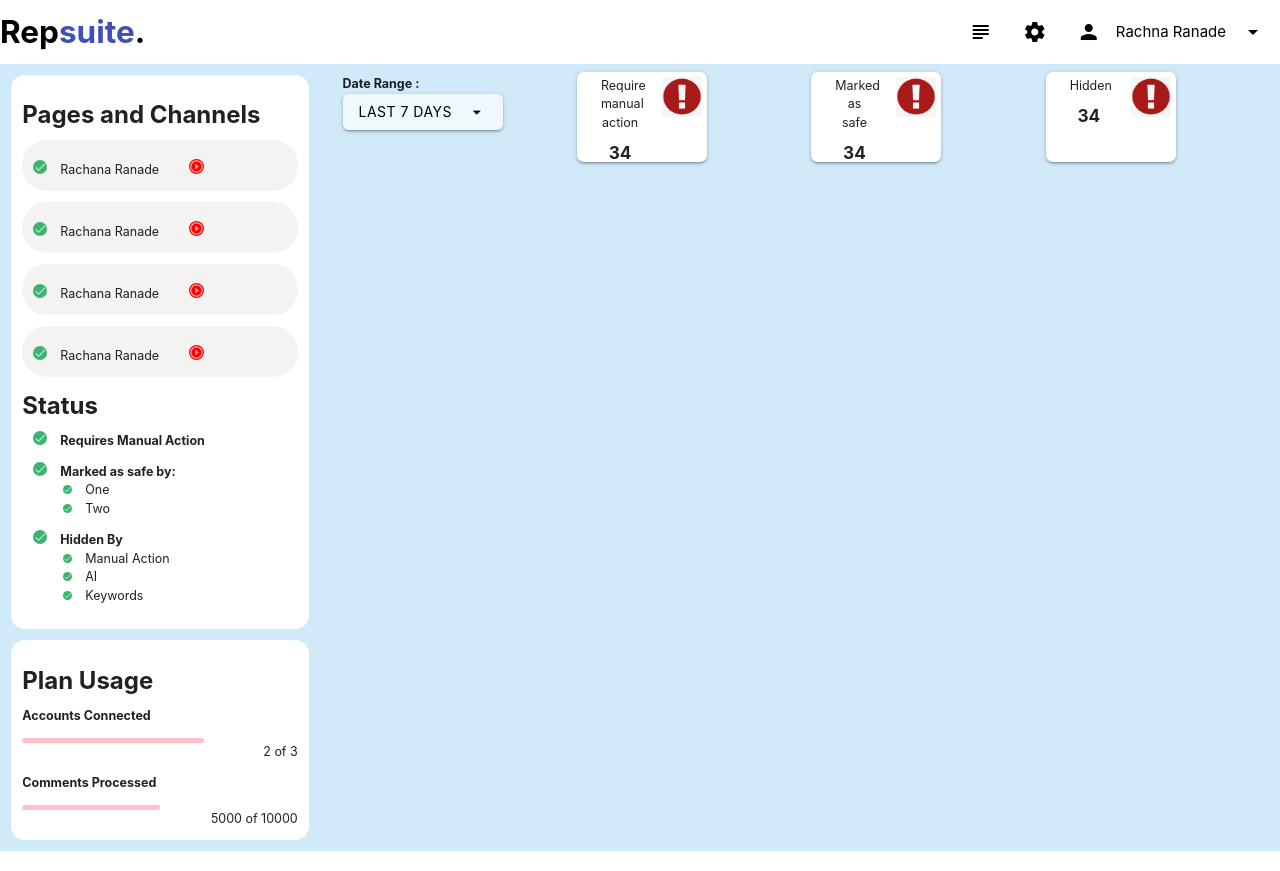
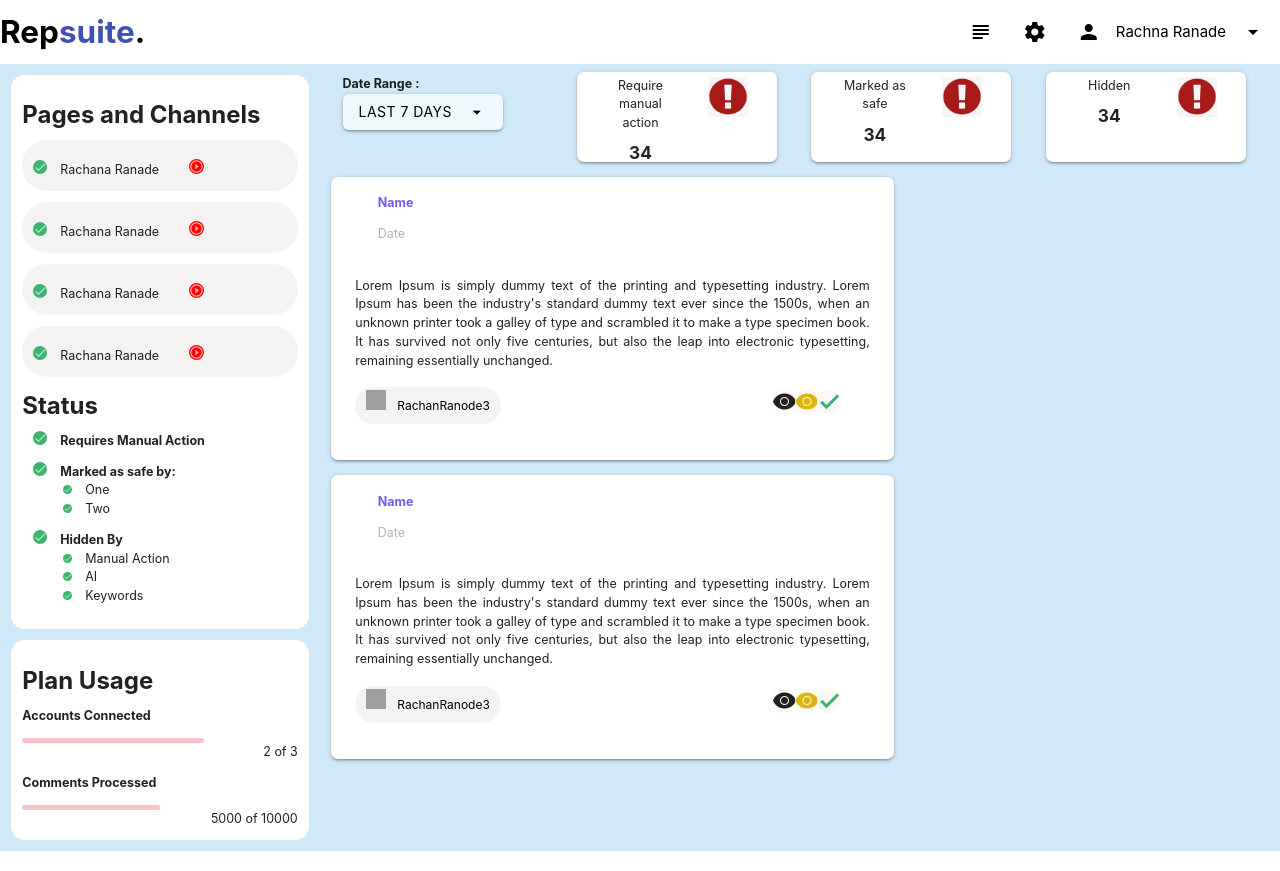
Before and after one commit to Athira2199/PlacementSaga, a React (Create React App) app in the folder placement-saga/: page / in a window 1280 px wide. Built offline with nearby package versions, Linux system fonts and the light colour scheme; grey boxes are pictures that could not be loaded.

Commit message:
adding comments section in dashboard

```diff
--- a/placement-saga/src/App.css
+++ b/placement-saga/src/App.css
@@ -92,12 +92,56 @@ nav{
 .barLabel{
     text-align: end;
 }
+.comments{
+    width : 60% !important;
+    height : auto !important;
+    text-align: justify;
+}
+.commentor :nth-child(1){
+    color : rgba(50, 0, 248, 0.664);
+    font-weight: bolder;
+}
+.commentor :nth-child(2){
+    color : rgba(141, 140, 140, 0.664);
+}
+.card-footer-right{
+    text-align: right;
+}
+.card-footer-right i{
+    background-color:#fdf7f7 !important;
+    border-radius: 25px;
+    font-weight:bolder;
+    margin-left: 14px !important;
+}
+.comment-tick{
+    color:#3cb371 !important;
+}
+.comment-eye{
+    color: rgb(221, 182, 8);
+}
+.card-footer-left{
+    background-color:rgba(240, 235, 235, 0.664) ;
+    border-radius: 25px;
+    padding: 11px;
+    text-align: center;
+}
+.card-footer-image{
+    width: 20px;
+    height: 20px;
+    display: inline-block  !important;
+}
+.card-footer-left label{
+    margin-left: 11px;
+    color:black;
+    padding-top: 0px;
+    margin-top : 0px;
+}
 @media screen and (min-device-width: 0px) and (max-device-width: 767px){
    .icon{
        display: none;
     }
     .card-panel{
-        width: 120px !important;
+        width:  100%  !important;
         height: fit-content !important;
         text-align: center !important;
     }
@@ -107,7 +151,7 @@ nav{
 }
 @media only screen and (min-device-width: 500px) and (max-device-width: 700px) {
     .card-panel{
-        width: 200px !important;
+        width: 100% !important;
         height: fit-content !important;
         text-align: center !important;
         margin-left: 20px !important;
@@ -115,10 +159,6 @@ nav{
     }
 }
 @media only screen and (min-device-width: 768px) and (max-device-width: 1024px) {
-    .card-panel{
-        width: 130px !important;
-        height: 90px !important;
-    }
     .icon{
         height : 40px;
         width  : 40px;
--- a/placement-saga/src/App.js
+++ b/placement-saga/src/App.js
@@ -5,17 +5,19 @@ import TopSubNav from './components/TopSubNav'
 import { Row,Col} from 'react-materialize';
 import SideNavBottom from './components/SideNavBottom';
 import Comments from './components/Comments'
+import Post from './components/Post'
 function App() {
   return (
     <div>
       <TopNav></TopNav>
       <Row className="main-body">
-        <Col m={3} s={6}>
+        <Col m={3} s={12}>
           <SideNavTop></SideNavTop>
           <SideNavBottom></SideNavBottom>
         </Col>
-        <Col m={9} s={6}>
+        <Col m={9} s={12}>
           <TopSubNav></TopSubNav>
+          <Post></Post>
           <Comments></Comments>
         </Col>
       </Row>
--- a/placement-saga/src/components/Comments.js
+++ b/placement-saga/src/components/Comments.js
@@ -1,6 +1,43 @@
+import {Row,Col,CardPanel,Icon} from 'react-materialize'
 function Comments(){
     return(
-        <div></div>
+        <CardPanel className="comments">
+            <Row>
+                <Col></Col>
+                <Col className="commentor">
+                    <p>Name</p>
+                    <p>Date</p>
+                </Col>
+                <Col></Col>
+            </Row>
+            <Row>
+                <Col m={12} s={12}>
+                    Lorem Ipsum is simply dummy text of the printing and typesetting industry.
+                    Lorem Ipsum has been the industry's standard dummy text ever since the 1500s,
+                    when an unknown printer took a galley of type and scrambled it to make a type specimen book.
+                    It has survived not only five centuries, but also the leap into electronic typesetting,
+                    remaining essentially unchanged.
+                </Col>
+            </Row>
+            <Row>
+                <Col m={9} s={6}>
+                    <span className="card-footer-left">
+                        <img
+                        className="card-footer-image"
+                        src="https://w7.pngwing.com/pngs/722/1011/png-transparent-logo-icon-instagram-logo-instagram-logo-purple-violet-text-thumbnail.png">
+                        </img>
+                        <label>RachanRanode3</label>
+                    </span>
+                </Col>
+                <Col m={3} s={6} className="card-footer-right">
+                    <Row>
+                        <Col m={2} s={2}><Icon>remove_red_eye</Icon></Col>
+                        <Col m={2} s={2}><Icon className="comment-eye">remove_red_eye</Icon></Col>
+                        <Col m={2} s={2}><Icon className="comment-tick">check</Icon></Col>
+                    </Row>
+                </Col>
+            </Row>
+        </CardPanel>
     )
 }
 
--- /dev/null
+++ b/placement-saga/src/components/Post.js
@@ -0,0 +1,9 @@
+import Comments from './Comments'
+
+function Post(){
+    return(
+        <Comments></Comments>
+    )
+}
+
+export default Post
```
